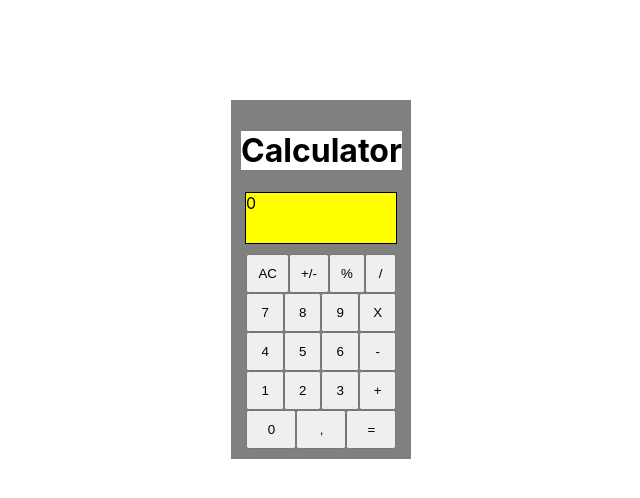
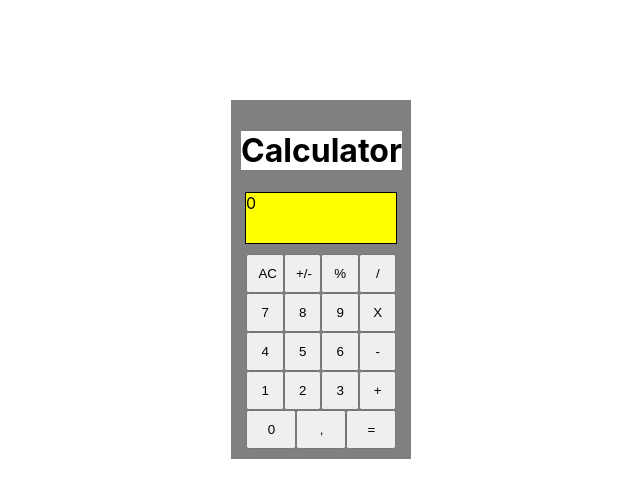
Before and after one commit to olimpo127/calculator, a React (Create React App) app in the folder calculator-app/: page / in a window 1280 px wide. Shown: the top 498 px of the page, without its empty margins (319-959 px from the left). Built offline with nearby package versions, Linux system fonts and the light colour scheme.

Commit message:
alignation

```diff
--- a/calculator-app/src/App.css
+++ b/calculator-app/src/App.css
@@ -3,6 +3,14 @@
   align-items: center;
   justify-content: center;
   margin-top: 100px;
+}
+
+.resetButton {
+  width: 15px;
+}
+
+.changeSymbol {
+  width: 10px;
 }
 
 .calculator {
--- a/calculator-app/src/App.js
+++ b/calculator-app/src/App.js
@@ -107,7 +107,7 @@ function App() {
         </div>
 
         <div className='row'>
-          <button onClick={reset} className='reset'>AC</button>
+          <button onClick={reset} className='resetButton'>AC</button>
           <button onClick={handleNegative} className='changeSymbol'>+/-</button>
           <button onClick={handlePercent} className='percentage'>%</button>
           <button className='division'>/</button>
```
